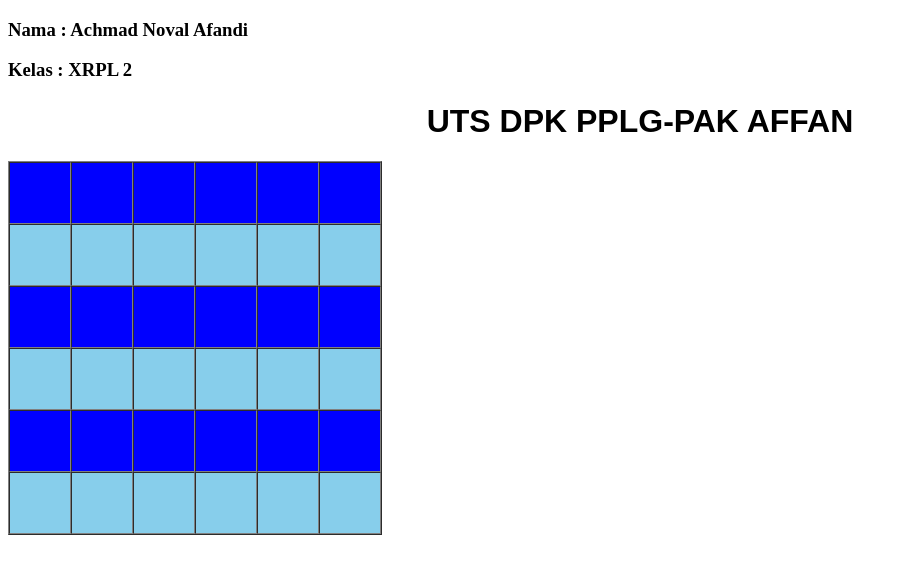
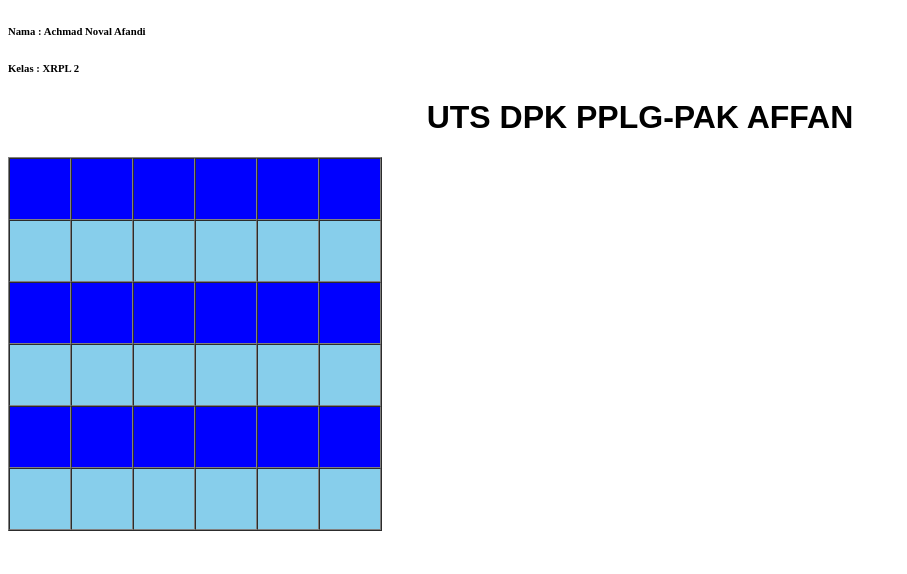
Before and after one commit to novalzevanni/Achmad_Noval_Afandi, a plain HTML site: page index.html in a window 1280 px wide. Shown: the whole page, without its empty margins (0-907 px from the left). Drawn offline with Linux system fonts and the light colour scheme.

Commit message:
UTS PAK AFAN

```diff
--- a/index.html
+++ b/index.html
@@ -8,8 +8,8 @@
     <link rel="stylesheet" href="style.css">
   </head>
   <body>
-    <h3>Nama : Achmad Noval Afandi</h3>
-    <h3>Kelas : XRPL 2</h3>
+    <h6>Nama : Achmad Noval Afandi</h6>
+    <h6>Kelas : XRPL 2</h6>
 
     <h1>UTS DPK PPLG-PAK AFFAN</h1>
 
```
